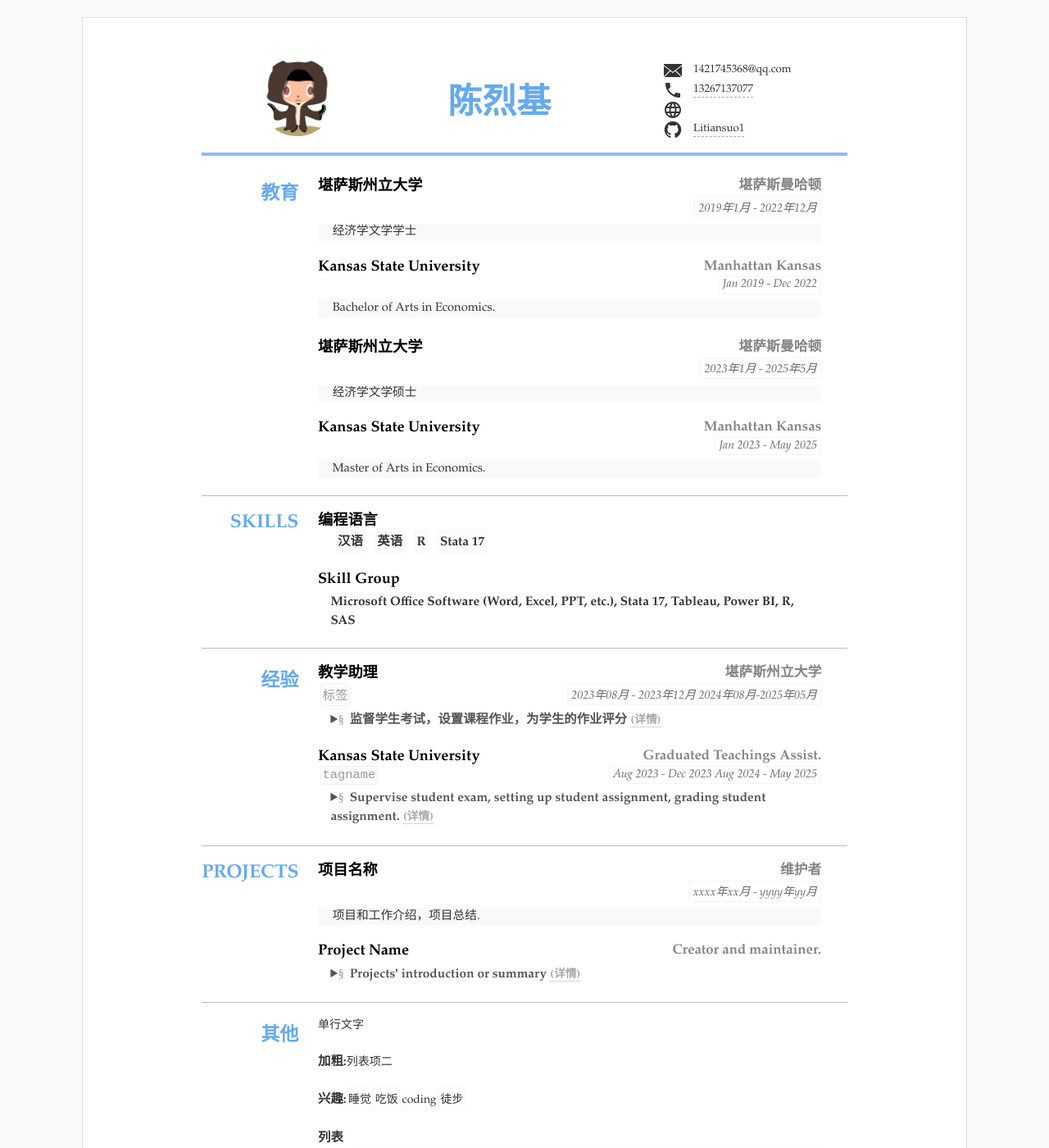
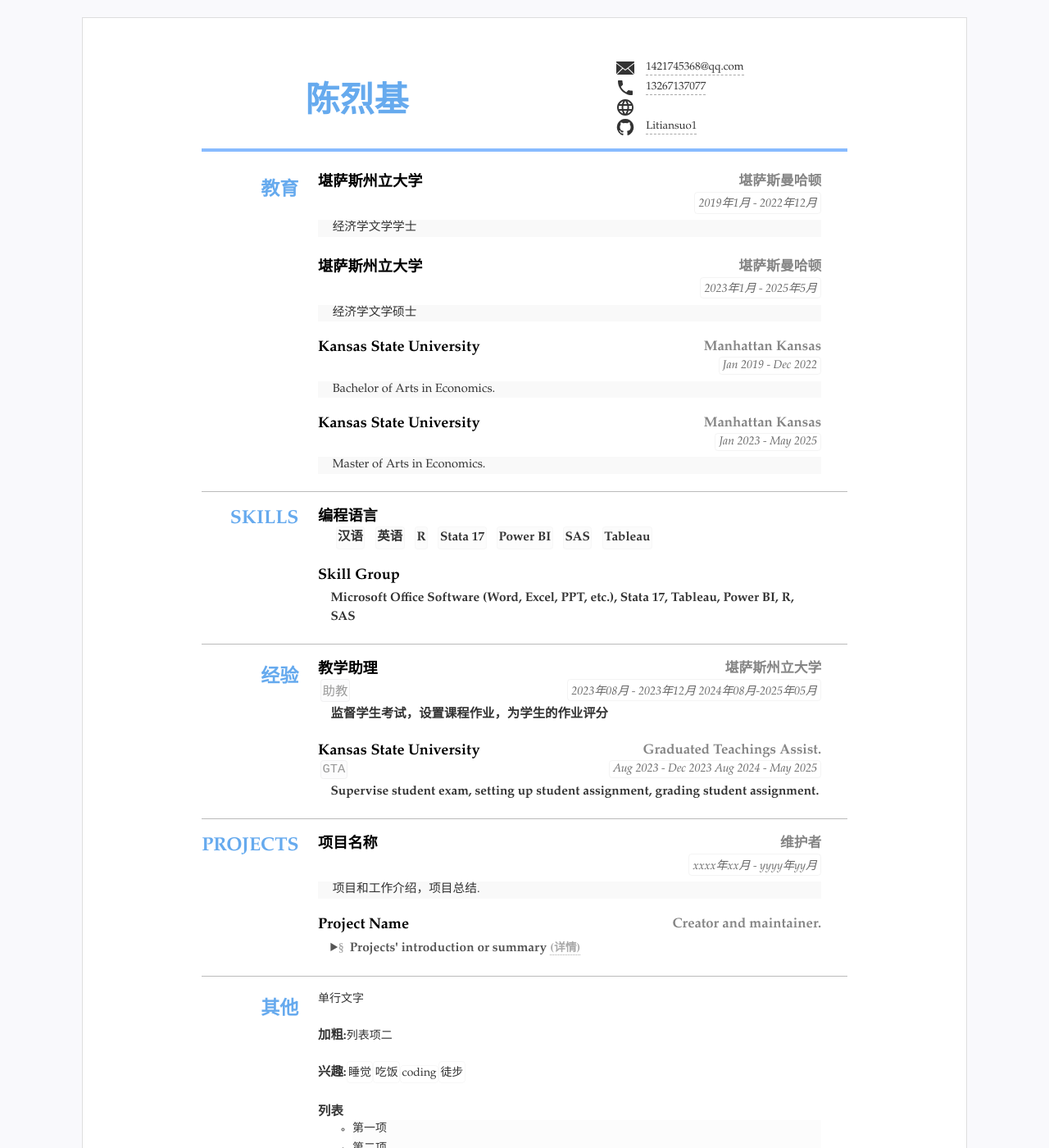
Before and after one commit to Litiansuo1/CV, a Jekyll site: the page built from index.html, in a window 1280 px wide and 1400 px high. Shown: the whole window at 82% size. Built offline with Jekyll 4.4.1, drawn with Linux system fonts in a browser that asks for light colours; part of the change alters nothing that is shown.

Commit message:
Update resume.yml

```diff
--- a/_data/resume.yml
+++ b/_data/resume.yml
@@ -1,16 +1,16 @@
 # 数据格式可以为 yaml(文件以.yml结尾) 或者json(文件以.json结尾)
 # 如果YAML格式的数据请先检查格式是否有误，可选检查工具 http://www.yamllint.com
 
-title: "简历标题"
+title: "陈烈基的简历"
 lang: "zh" #语言设置 zh表示中文 en 表示英语
 name: "陈烈基"
 jobtitle: "" #可空不显示
-photo: "assets/img/photo.jpg" #照片可空，不显示
+photo: "" #照片可空，不显示
 
 #联系方式
 contact: #联系方式连接等3~5行
 - text: "1421745368@qq.com" #文本内容
-  href: '' #链接，无链接则空
+  href: 'mailto:1421745368@qq.com' #链接，无链接则空
   icon: 'icons/email.svg' #图标 svg文件
 - text: "13267137077"
   href: 'tel:13267137077'
@@ -34,14 +34,14 @@ main: #简历主要内容，
     duration: "2019年1月 - 2022年12月"
     sub: 堪萨斯曼哈顿
     detail: 经济学文学学士
+  - title: 堪萨斯州立大学
+    duration: "2023年1月 - 2025年5月"
+    sub: 堪萨斯曼哈顿
+    detail: 经济学文学硕士
   - title: Kansas State University
     duration: Jan 2019 - Dec 2022
     sub: Manhattan Kansas
     detail: Bachelor of Arts in Economics.
-  - title: 堪萨斯州立大学
-    duration: "2023年1月 - 2025年5月"
-    sub: 堪萨斯曼哈顿
-    detail: 经济学文学硕士
   - title: Kansas State University
     duration: Jan 2023 - May 2025
     sub: Manhattan Kansas
@@ -56,6 +56,9 @@ main: #简历主要内容，
     - 英语
     - R
     - Stata 17
+    - Power BI
+    - SAS
+    - Tableau
   - title: Skill Group
     summary: Microsoft Office Software (Word, Excel, PPT, etc.), Stata 17, Tableau, Power BI, R, SAS
 
@@ -66,18 +69,18 @@ main: #简历主要内容，
     sub: 堪萨斯州立大学
     duration: "2023年08月 - 2023年12月 2024年08月-2025年05月"
     tags:
-    - 标签
+    - 助教
     summary: 监督学生考试，设置课程作业，为学生的作业评分
-    detail: 同时包含 summary和detail在Chrome，Safari(包括IOS)，Android和新版Firefox等会自动折叠，不支持折叠的浏览器和展开后表现一致
+    detail:
     # open: open
     #可以设置open默认展开
   - title: Kansas State University
     sub: Graduated Teachings Assist.
     duration: Aug 2023 - Dec 2023 Aug 2024 - May 2025
     tags:
-    - tagname
+    - GTA
     summary: Supervise student exam, setting up student assignment, grading student assignment.
-    detail: Details can be collapsed in Chrome Safari, Firefox, Opera and so on. Duis aute irure dolor in reprehenderit in voluptate velit esse cillum dolore eu fugiat nulla pariatur. Excepteur sint occaecat cupidatat non proident, sunt in culpa qui officia deserunt mollit anim id est laborum.
+    detail:
 
 - type: projects
   name: Projects
```
